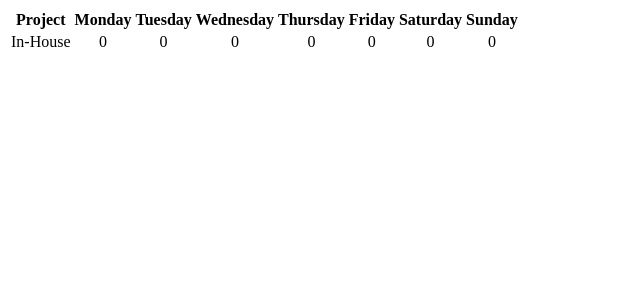
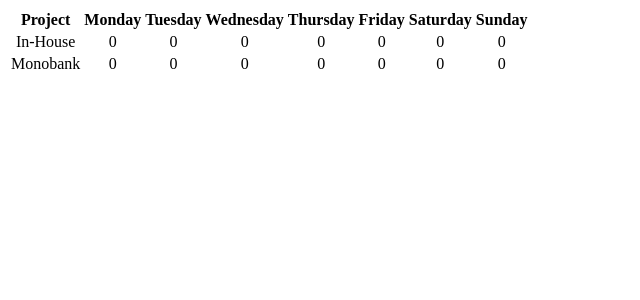
Before and after one commit to knutvalen/sandbox-react-typescript, a React (Create React App) app: page / in a window 1280 px wide. Shown: the top 300 px of the page, without its empty margins (0-640 px from the left). Built offline with nearby package versions, Linux system fonts and the light colour scheme.

Commit message:
add basic table for showing timetracking for projects per week

```diff
--- a/src/App.tsx
+++ b/src/App.tsx
@@ -4,7 +4,7 @@ import TimeTracking from './components/TimeTracking';
 import { createStore, applyMiddleware } from 'redux';
 import { Provider } from 'react-redux';
 import { StoreState } from './types/index';
-import { timeTracking } from './reducers/index'
+import { timeTracking } from './reducers/index';
 import logger from 'redux-logger';
 
 const store = createStore<StoreState>(timeTracking, applyMiddleware(logger));
--- a/src/actions/index.tsx
+++ b/src/actions/index.tsx
@@ -1,5 +1,5 @@
-import { curry } from 'ramda'
-import * as constants from '../constants'
+import { curry } from 'ramda';
+import * as constants from '../constants';
 import { Project } from '../types/index';
 
 export interface TimeTrackingChanged {
@@ -11,9 +11,9 @@ export type TimeTrackingAction = TimeTrackingChanged;
 export function timeTrackingChanged(): TimeTrackingChanged {
     return {
         type: constants.TIME_TRACKING_CHANGED
-    }
+    };
 }
 
 export const timeTrackingChangedAction = curry(
-    (dispatch: any, projects: Project) => dispatch({type: constants.TIME_TRACKING_CHANGED, payload: projects})
+    (dispatch: any, projects: Project[]) => dispatch({type: constants.TIME_TRACKING_CHANGED, payload: projects})
 );
--- a/src/components/TimeTracking.tsx
+++ b/src/components/TimeTracking.tsx
@@ -1,6 +1,6 @@
 import * as React from 'react';
 import { connect } from 'react-redux';
-import { Project } from '../types/index'
+import { Project } from '../types/index';
 import { StoreState } from '../types/index';
 import { timeTrackingChangedAction } from '../actions/index';
 
@@ -13,6 +13,7 @@ const TimeTracking: React.SFC<TimeTrackingProps> = (props) => {
     return (
         <div>
             <table>
+                <tbody>
                     <tr>
                         <th>Project</th>
                         <th>Monday</th>
@@ -24,6 +25,7 @@ const TimeTracking: React.SFC<TimeTrackingProps> = (props) => {
                         <th>Sunday</th>
                     </tr>
                     {GetTimeTrackingRows(props.projects)}
+                </tbody>
             </table>
         </div>
     );
@@ -40,18 +42,22 @@ const mapDispatchToProps = (dispatch: any) => ({
 export default connect(mapStateToProps, mapDispatchToProps)(TimeTracking);
 
 function GetTimeTrackingRows(projects: Project[]): any {
-    for(var i: number = 0; i < projects.length; i++) {
-        return (
-            <tr>
-                <td>{projects[i].name}</td>
-                <td>{projects[i].monday}</td>
-                <td>{projects[i].tuesday}</td>
-                <td>{projects[i].wednesday}</td>
-                <td>{projects[i].thursday}</td>
-                <td>{projects[i].friday}</td>
-                <td>{projects[i].saturday}</td>
-                <td>{projects[i].sunday}</td>
+    var rows = [];
+    for (var i: number = 0; i < projects.length; i++) {
+        rows.push(TimeTrackingRow(projects[i]));
+    }
+    return rows;
+}
+
+const TimeTrackingRow = (project: Project) => (
+    <tr key={project.name}>
+        <td>{project.name}</td>
+        <td>{project.monday}</td>
+        <td>{project.tuesday}</td>
+        <td>{project.wednesday}</td>
+        <td>{project.thursday}</td>
+        <td>{project.friday}</td>
+        <td>{project.saturday}</td>
+        <td>{project.sunday}</td>
     </tr>
 );
-    }
-}
--- a/src/reducers/index.tsx
+++ b/src/reducers/index.tsx
@@ -1,4 +1,4 @@
-import { StoreState } from '../types/index'
+import { StoreState } from '../types/index';
 import { TimeTrackingAction } from '../actions/index';
 import { TIME_TRACKING_CHANGED } from '../constants/index';
 
@@ -30,7 +30,7 @@ const defaultState = {
 export function timeTracking(state: StoreState = defaultState, action: TimeTrackingAction): StoreState {
     switch (action.type) {
         case TIME_TRACKING_CHANGED:
-            return { ...state, };
+            return { ...state };
         default:
             return state;
     }
```
Lines whose indentation alone changed are shown as unchanged.
